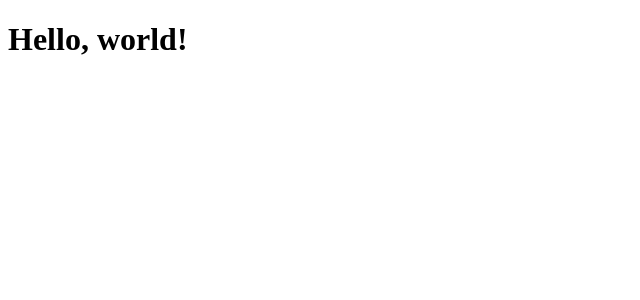
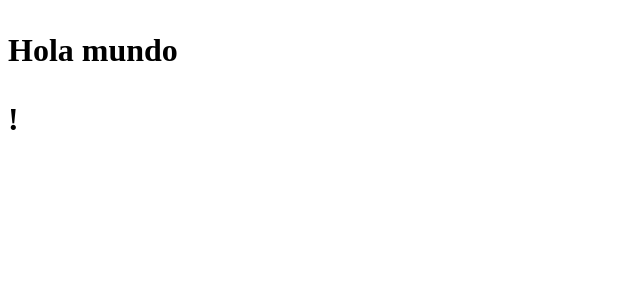
Before and after one commit to fernandopaz1/tutorial-React, a React (Create React App) app: page / in a window 1280 px wide. Shown: the top 300 px of the page, without its empty margins (0-640 px from the left). Built offline with nearby package versions, Linux system fonts and the light colour scheme.

Commit message:
add: ejemplo de jsx components dentro de otros

```diff
--- a/src/index.js
+++ b/src/index.js
@@ -1,9 +1,25 @@
 import React from "react";
 import { render } from "react-dom";
 
+const Saludo = () => {
+    let aQuien = "mundo";
+    return <p>Hola {aQuien}</p>;
+};
+
 // funcion de javascript que retorna un componente de jsx vdom
+// los componenetes se invocan como si fueran tags de html
+// se puede usar self closing tags <Saludo /> si no es necesaro pasarle parametros
+
+// los componenetes que crea el usuario empiezan con mayusculas
+// mientras que losnativos empiezan con minuscula
+// guarda al llamar un componenete no es como un string
+// puede parecer como un salto de linea pero porque no estan en el mismo dom
 const App = () => {
-    return <h1>Hello, world!</h1>;
+    return (
+        <h1>
+            <Saludo />!
+        </h1>
+    );
 };
 
 // aca renderizamos el vdom que devuelve app en el elemento de
```
